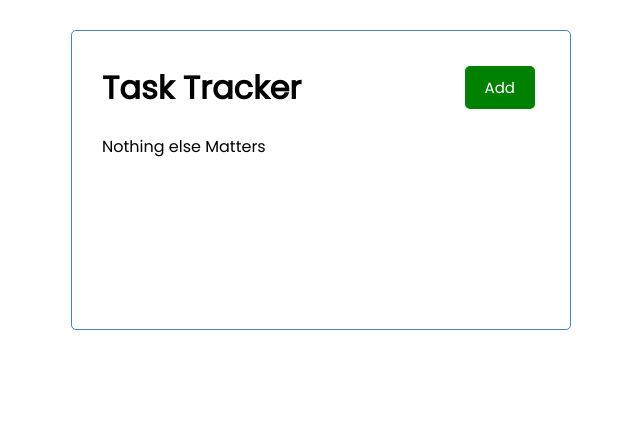
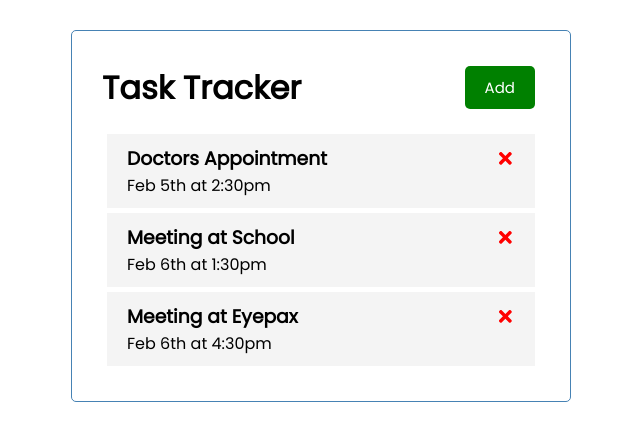
Before and after one commit to p4nduxcv/task-tracker, a React (Create React App) app: page / in a window 1280 px wide. Shown: the top 440 px of the page, without its empty margins (319-959 px from the left). Built offline with nearby package versions, Linux system fonts and the light colour scheme; data requests are answered from the project's data file.

Commit message:
feat: :sparkles: HTTP Request with Axios

```diff
--- a/db.json
+++ b/db.json
@@ -11,6 +11,12 @@
       "text": "Meeting at School",
       "day": "Feb 6th at 1:30pm",
       "reminder": true
+    },
+    {
+      "id": 2,
+      "text": "Meeting at Eyepax",
+      "day": "Feb 6th at 4:30pm",
+      "reminder": true
     }
   ]
 }
--- a/package.json
+++ b/package.json
@@ -6,6 +6,7 @@
     "@testing-library/jest-dom": "^5.14.1",
     "@testing-library/react": "^11.2.7",
     "@testing-library/user-event": "^12.8.3",
+    "axios": "^0.21.1",
     "json-server": "^0.16.3",
     "react": "^17.0.2",
     "react-dom": "^17.0.2",
--- a/src/App.js
+++ b/src/App.js
@@ -1,7 +1,8 @@
 import Header from "./components/Header";
 import Tasks from "./components/Tasks";
-import { useState } from "react";
+import { useState, useEffect } from "react";
 import AddTask from "./components/AddTask";
+import axios from "axios";
 
 function App() {
   const [showAddTask, setShowAddTask] = useState(false);
@@ -21,6 +22,19 @@ function App() {
     console.log(task);
   };
 
+  // Fetch Task
+  const gettasks = () => {
+    axios.get("http://localhost:5000/tasks").then((res) => {
+      console.log(res);
+      setTasks(res.data);
+    });
+  };
+
+  // Useeffect Hooks
+  useEffect(() => {
+    gettasks();
+  }, []);
+
   return (
     <div className="container">
       <Header
```
Also changed, not shown: 1 other file (tests, documents, lock files or other folders).
